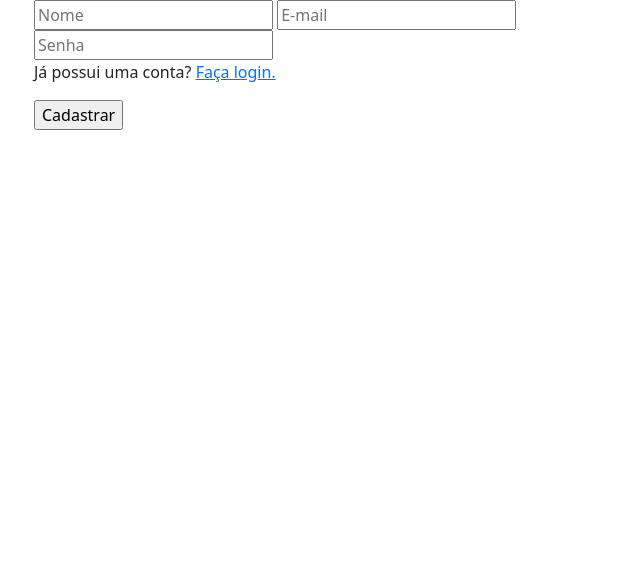
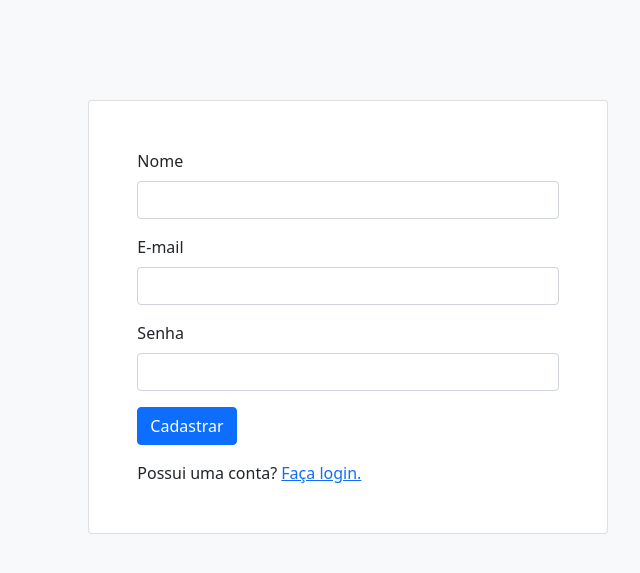
Before and after one commit to fabriciobatalha/senha-robusta, a PHP site: page /cadastrar.php in a window 1280 px wide. Shown: the top 573 px of the page, without its empty margins (292-932 px from the left). Run offline with PHP 8.4, Linux system fonts and the light colour scheme.

Commit message:
finalizado

```diff
--- a/_js/script.js
+++ b/_js/script.js
@@ -37,7 +37,7 @@ function validarSenha() {
         maiusculo = false;
     }
 
-    if (!minimo || !maximo || !minusculo || !maiusculo) {
+    if (minimo || !maximo || !minusculo || !maiusculo) {
         document.getElementById("btnCadastrar").disabled = true;
     } else {
         document.getElementById("btnCadastrar").disabled = false;
--- a/cadastrar.php
+++ b/cadastrar.php
@@ -13,6 +13,7 @@ if (isset($_SESSION['logado']['email']) and isset($_SESSION['logado']['senha']))
 <!DOCTYPE html>
 
 <html lang="pt-br">
+
 <head>
   <meta charset="UTF-8" />
   <meta http-equiv="X-UA-Compatible" content="IE=edge" />
@@ -22,18 +23,37 @@ if (isset($_SESSION['logado']['email']) and isset($_SESSION['logado']['senha']))
   <link rel="stylesheet" href="./_css/style.css" />
 </head>
 
-  <body>
-    <div class="row">
+<body class="bg-light">
+  <div class="row" style="margin-top: 100px;">
     <div class="col"></div>
 
-      <div class="col-6">
+    <div class="col-5">
+      <div class="card">
+        <div class="card-body p-5">
           <form action="./rotinas/cadastrar-usuario.php" method="POST">
-            <input type="text" name="nome" id="nome" placeholder="Nome" required />
-            <input type="email" name="email" id="email" placeholder="E-mail" required />
-            <input type="password" name="senha" id="senha" placeholder="Senha" onkeyup="validarSenha()" maxlength="8" required />
-            <p> Já possui uma conta? <a href="./index.php"> Faça login. </a> </p>
-            <input id="btnCadastrar" type="submit" value="Cadastrar">
+            <div class="mb-3">
+              <label for="nome" class="form-label"> Nome </label>
+              <input type="text" class="form-control" id="nome" name="nome" required>
+            </div>
+
+            <div class="mb-3">
+              <label for="email" class="form-label"> E-mail </label>
+              <input type="email" class="form-control" id="email" name="email" required>
+            </div>
+
+            <div class="mb-3">
+              <label for="senha" class="form-label"> Senha </label>
+              <input type="password" class="form-control" id="senha" name="senha" onkeyup="validarSenha()" required>
+            </div>
+
+            <div class="mb-3">
+              <input type="submit" class="btn btn-primary" id="btnCadastrar" value="Cadastrar">
+            </div>
+
+            <label class="form-check-label"> Possui uma conta? <a href="./index.php"> Faça login. </a> </label>
           </form>
+        </div>
+      </div>
 
       <div>
         <div id="minimo"></div>
@@ -46,6 +66,8 @@ if (isset($_SESSION['logado']['email']) and isset($_SESSION['logado']['senha']))
     <div class="col"></div>
   </div>
 
+  <script src="./_js/bootstrap.min.js"></script>
   <script src="./_js/script.js"></script>
 </body>
+
 </html>
--- a/dash/index.php
+++ b/dash/index.php
@@ -25,5 +25,8 @@ if (!isset($_SESSION['logado']['email']) and !isset($_SESSION['logado']['senha']
     <body>
         <h1> Logado </h1>
         <a href="./rotinas/logout.php"> Sair </a>
+
+        <script src="./_js/bootstrap.min.js"></script>
+        <script src="./_js/script.js"></script>
     </body>
 </html>
```
Also changed, not shown: index.php (+26 -8 lines). Lines whose indentation alone changed are shown as unchanged.
